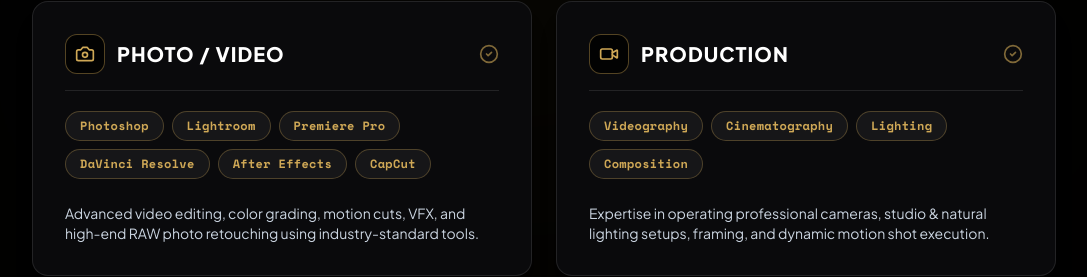
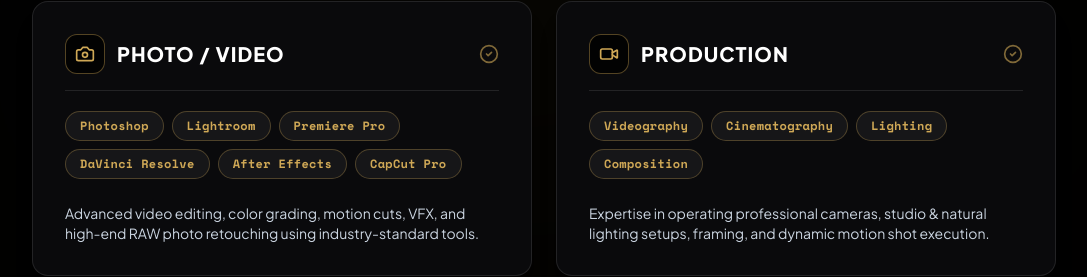
Before and after one commit to Prathamesh31-tech/Gautam-Kumar-Portfolio, a React (Vite) app: page / in a window 1280 px wide. Shown: the part 3542-3819 px from the top of the page, without its empty margins (96-1183 px from the left). Built offline with nearby package versions, Linux system fonts and the light colour scheme.

Commit message:
add updated version

```diff
--- a/src/components/SkillSection.jsx
+++ b/src/components/SkillSection.jsx
@@ -7,7 +7,7 @@
     id: 'photo-video',
     category: 'PHOTO / VIDEO',
     icon: Camera,
-    items: ['Photoshop', 'Lightroom', 'Premiere Pro', 'DaVinci Resolve', 'After Effects', 'CapCut'],
+    items: ['Photoshop', 'Lightroom', 'Premiere Pro', 'DaVinci Resolve', 'After Effects', 'CapCut Pro'],
     description: 'Advanced video editing, color grading, motion cuts, VFX, and high-end RAW photo retouching using industry-standard tools.'
   },
   {
```
